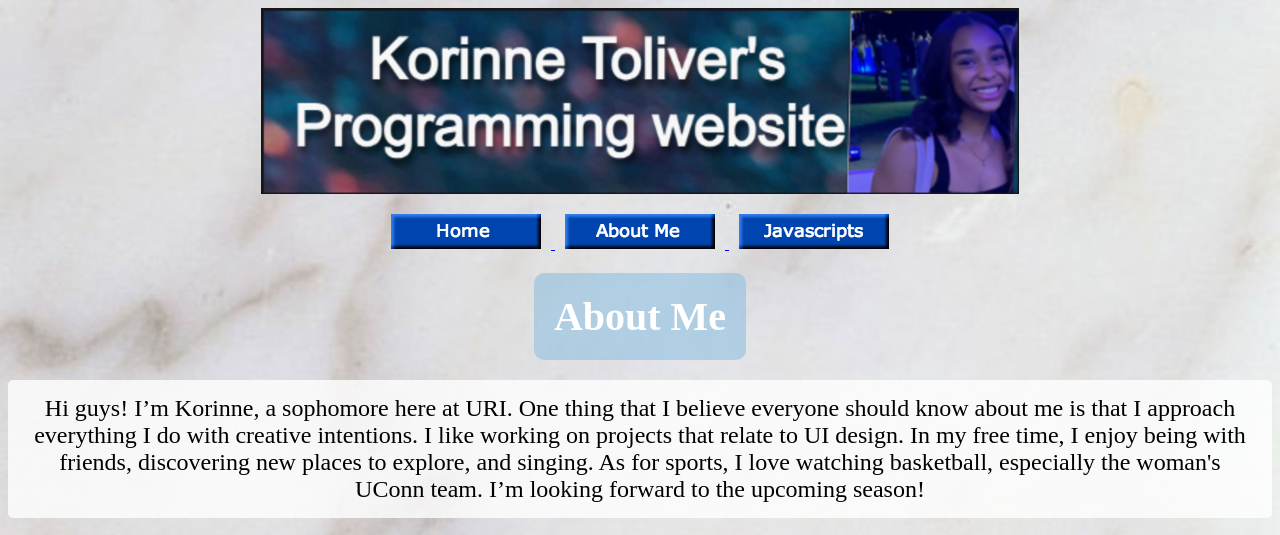
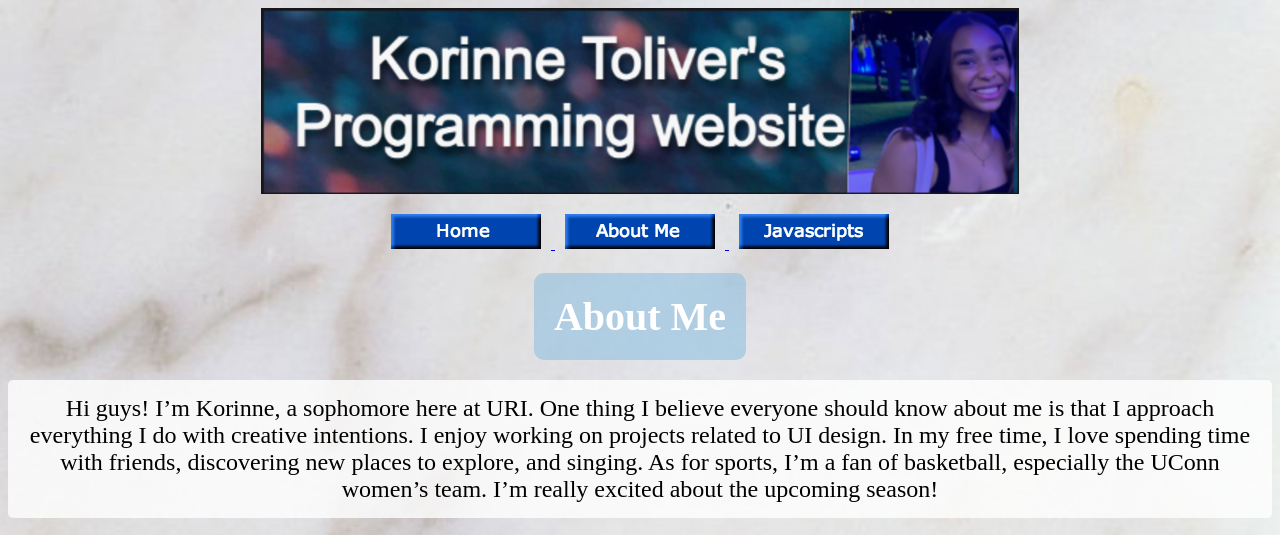
Before and after one commit to korinnecsc106-demo/csc106-demo.github.io, a plain HTML site: page aboutme.html in a window 1280 px wide. Shown: the top 535 px of the page. Drawn offline with Linux system fonts and the light colour scheme.

Commit message:
Update aboutme.html

```diff
--- a/aboutme.html
+++ b/aboutme.html
@@ -78,7 +78,7 @@
     </div>
 
     <h1>About Me</h1>
-    <p> Hi guys! I’m Korinne, a sophomore here at URI. One thing that I believe everyone should know about me is that I approach everything I do with creative intentions. I like working on projects that relate to UI design. In my free time, I enjoy being with friends, discovering new places to explore, and singing. As for sports, I love watching basketball, especially the woman's UConn team. I’m looking forward to the upcoming season!</p>
+    <p> Hi guys! I’m Korinne, a sophomore here at URI. One thing I believe everyone should know about me is that I approach everything I do with creative intentions. I enjoy working on projects related to UI design. In my free time, I love spending time with friends, discovering new places to explore, and singing. As for sports, I’m a fan of basketball, especially the UConn women’s team. I’m really excited about the upcoming season! </p>
 
     <!-- Centered Image -->
     <img src="me!!! .png" alt="Centered Image" class="centered-image">
```
